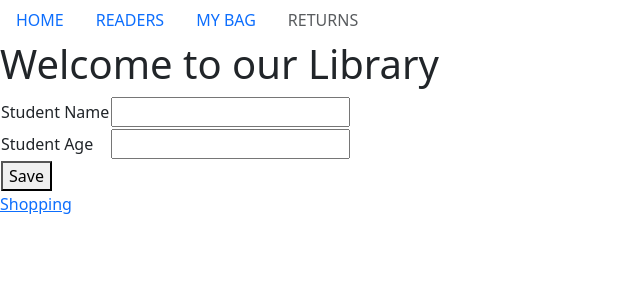
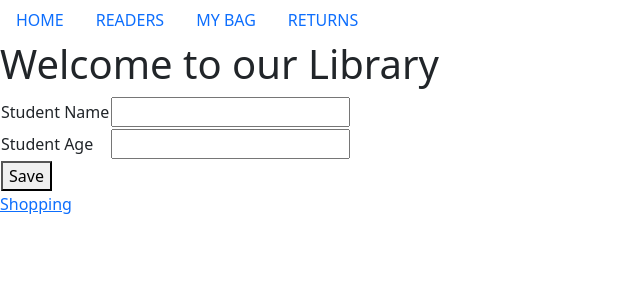
Before and after one commit to LindokuhleYende/Library-Information-Management-System, a Django app: page /home in a window 1280 px wide. Shown: the part 71-371 px from the top of the page, without its empty margins (0-640 px from the left). Run offline with Django 5.2, Linux system fonts and the light colour scheme.

Commit message:
Update index.html

```diff
--- a/lims_app/templates/index.html
+++ b/lims_app/templates/index.html
@@ -17,6 +17,9 @@
             </span>
         </div>
     </nav>
+    <div class="container-fluid justify-content-center">
+
+    </div>
     <ul class="nav">
         <li class="nav-item">
             <a class="nav-link active" aria-current="page" href="#">HOME</a>
@@ -28,7 +31,7 @@
             <a class="nav-link" href="#">MY BAG</a>
         </li>
         <li class="nav-item">
-            <a class="nav-link disabled" aria-disabled="true">RETURNS</a>
+            <a class="nav-link" aria-disabled="true">RETURNS</a>
         </li>
     </ul>
     <h1>
```
